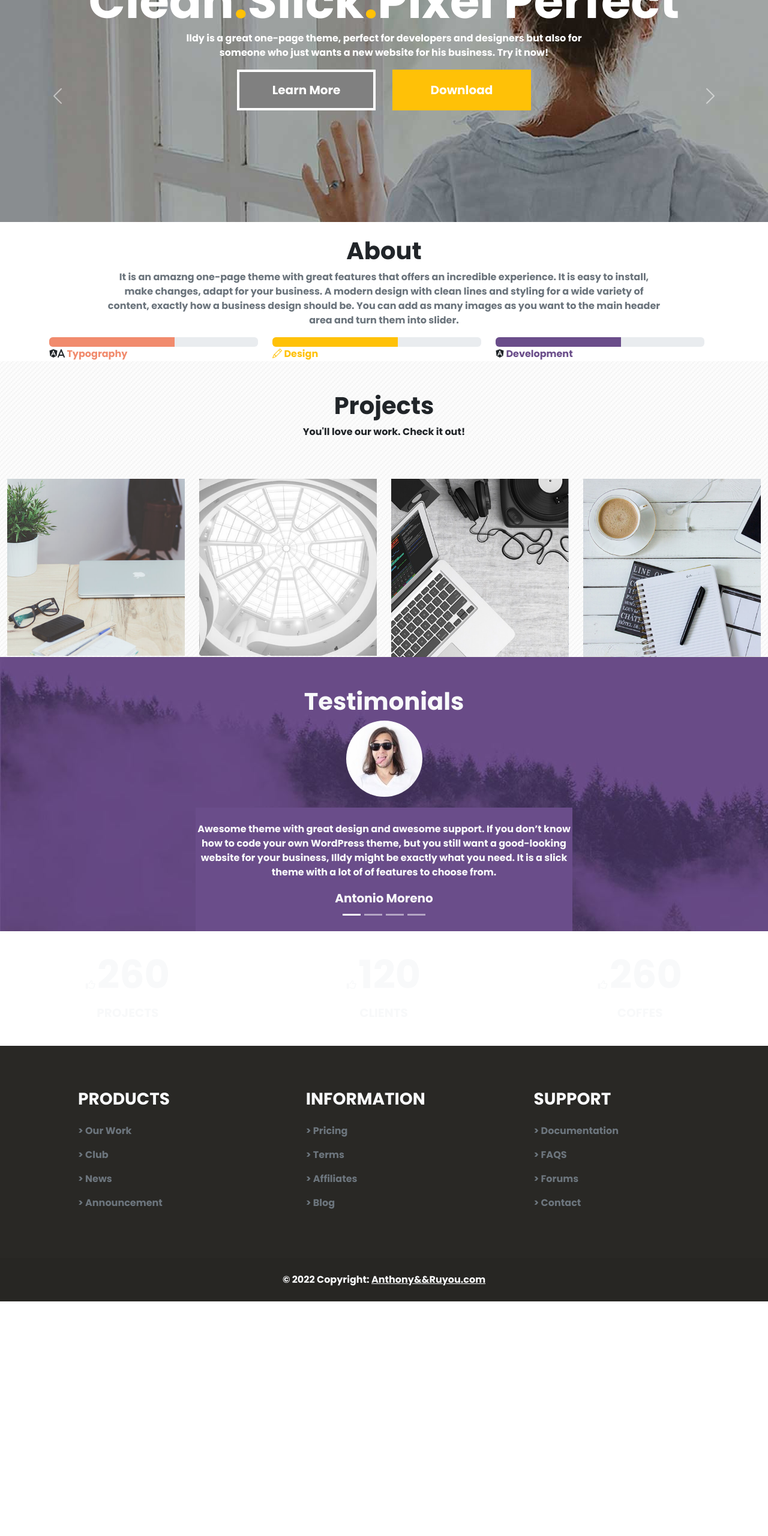
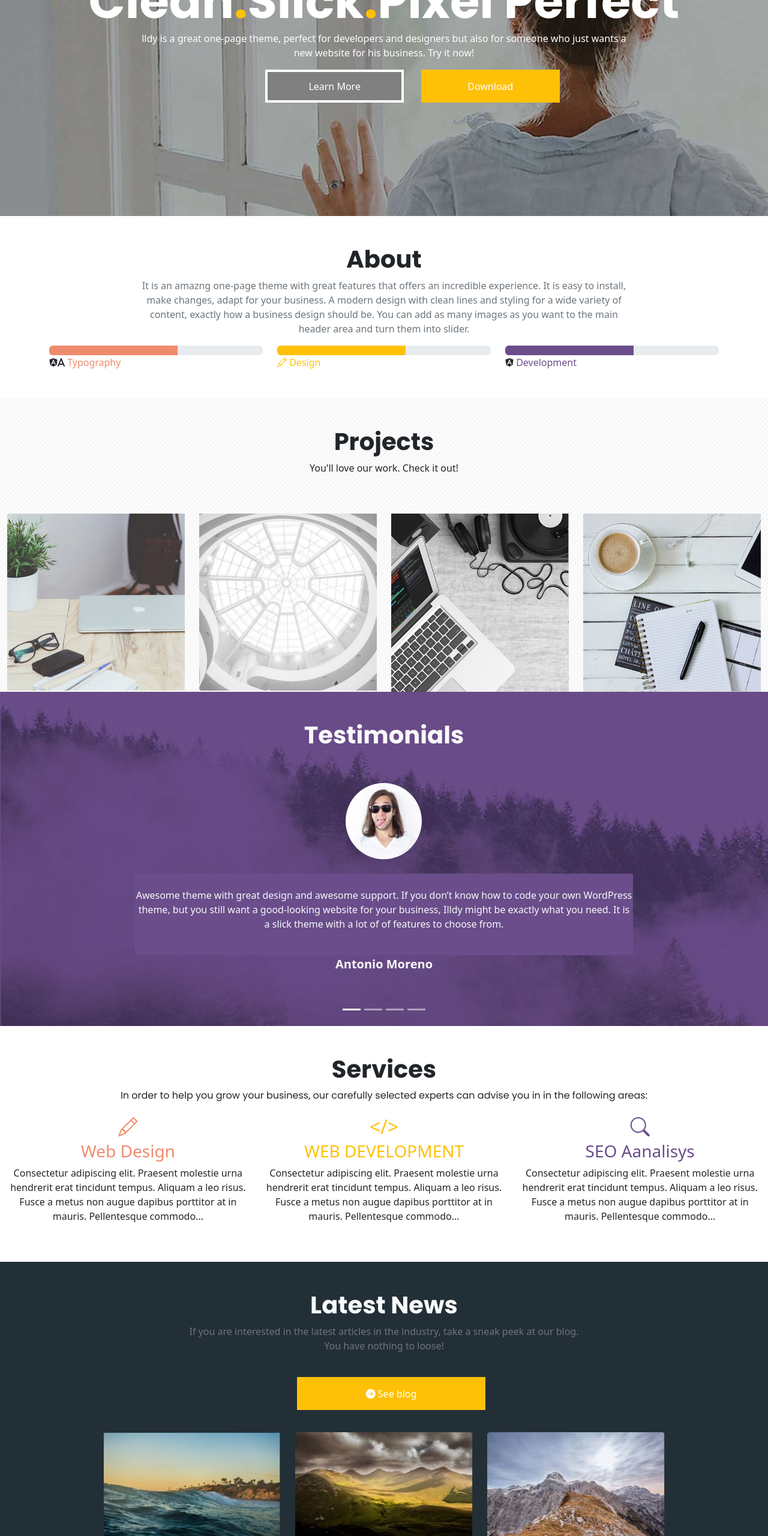
Before and after one commit to anthonyy2711/M09-PROYECT-2, a plain HTML site: page index.html in a window 1280 px wide. Shown: the part 240-2800 px from the top of the page at 60% size. Before the commit the page ends 2409 px from the top, so only its background shows below. Drawn offline with nearby package versions, Linux system fonts and the light colour scheme.

Commit message:
services, latest news hecho; cosas arregladas

```diff
--- a/css/style.css
+++ b/css/style.css
@@ -11,21 +11,24 @@
     font-style: normal;
     font-weight: normal;
 }
+a:hover{
+    color: #6a4d8a;
+}
 
-body{
-    font-family: 'Poppins-Bold';
-}
 /*------*/
-.carousel {
-	width: 50%;
-	margin: 0 auto;
-}
-.carousel .img-box {
-	width: 145px;
-	height: 145px;
-	margin: 0 auto;
-	border-radius: 50%;
-}
+
+h1{
+    font-family: 'Poppins-Bold'
+};
+h2{
+    font-family: 'Poppins-Bold'
+};
+h3{
+    font-family: 'Poppins-Bold'
+};
+h4{
+    font-family: 'Poppins-Bold'
+};
 
 .nav-link:hover{
     color: #ffc107;
--- a/index.html
+++ b/index.html
@@ -18,7 +18,7 @@
         <header class="bg-image" style="background-image: url(/img/front-page-header.jpg);">
                 <div class="container ">
                     <div class="row">
-                            <nav class="navbar navbar-expand-lg bg-light bg-opacity-25 fixed-top">
+                            <nav class="navbar navbar-expand-lg bg-light bg-opacity-25 fixed-top ">
                               <a class="navbar-brand ms-5" href="#"><img src="/img/cropped-footer-logo-1.png" alt=""></a>
                                   <button class="navbar-toggler bg-light" type="button" data-bs-toggle="collapse" data-bs-target="#navbarSupportedContent" aria-controls="navbarSupportedContent" aria-expanded="false" aria-label="Toggle navigation">
                                     <span class="navbar-toggler-icon"></span>
@@ -58,7 +58,7 @@
             <!---->
             <!---->
               <div class="container text-center">
-                <div class="row">
+                <div class="row justify-content-center">
                     <div class="col-12" style="height: 200px;">
 
                     </div>
@@ -70,13 +70,13 @@
 
                     </div>
                     <div class=""></div>
-                    <div class="col-md-8 offset-md-2 ">
+                    <div class="col-9">
                       <p class="text-white">lldy is a great one-page theme, perfect for developers and designers but also for someone who just wants
                         a new website for his business. Try it now!</p>
                     </div>
                     <div class="col-md-10 offset-md-1 ">
-                      <button type="button" class="btn btn-light btn-lg text-white">Learn More</button>
-                      <button type="button" class="btn btn-warning btn-lg btn-hover-primary text-white ms-4">Download</button>
+                      <button type="button" class="btn btn-light  text-white">Learn More</button>
+                      <button type="button" class="btn btn-warning  btn-hover-primary text-white ms-4">Download</button>
                     </div>
                     <div class="col-12" style="height: 200px;">
 
@@ -84,21 +84,18 @@
                 </div>
 
               </div>
-              <!---->
         </header>
+        <!--ABOUT-->
         <div class="container text-center">
-          <br>
-          <div class="row">
-            <h3 class="fs-1 fw-bold">About</h3>
-            <div class="col-md-10 offset-md-1">
+          <div class="row justify-content-center mb-5 mt-5">
+            <h1 class="fs-1 fw-bold">About</h1>
+            <div class="col-9">
               <p class="text-secondary">
                 It is an amazng one-page theme with great features that offers an incredible experience. It is easy to install, make changes, adapt for your
                 business. A modern design with clean lines and styling for a wide variety of content, exactly how a business design should be. You can add
                 as many images as you want to the main header area and turn them into slider.
               </p>
             </div>
-
-            <div class="row">
               <div></div>
               <div class="col-12 col-md-4 text-start">
                 <div class="progress" style="width:100%; position: relative;" >
@@ -127,22 +124,15 @@
                 <i class='fab fa-angular '></i>
                 <span class="" style="color: rgb(106, 77, 138);">Development</span>
               </div>
-            </div>
-
           <br>
-
         </div>
         </div>
         <!---->
         <div class="container-fluid text-center" style="background-image: url(/img/bg.JPG)">
-          <div class="row">
-            <div class="col-12" style="height: 50px;">
-            </div>
-            <div class="col-12">
-              <h3 class="fs-1 fw-bold">Projects</h3>
+          <div class="row justify-content-center ">
+            <div class="col-12 mb-5 mt-5">
+              <h1 class="fs-1 fw-bold">Projects</h1>
               <p>You'll love our work. Check it out!</p>
-            </div>
-            <div class="col-12" style="height: 50px;">
             </div>
             <div class="col-6 col-md-3">
               <a href="">
@@ -169,37 +159,21 @@
         </div>
         <!---->
         <div class="container-fluid text-center text-light" style="background-image: url(/img/bg-testimonials.JPG)">
-          <div class="row ">
-            <div class="col-12" style="height: 50px;">
+          <div class="row justify-content-center ">
+            <div class="col-12 mb-5 mt-5">
+              <h1 class="fs-1 fw-bold">Testimonials</h1>
             </div>
-            <div class="col-12">
-              <h3 class="fs-1 fw-bold">Testimonials</h3>
-            </div>
-            <div class="col-12">
+            <div class="col-8">
               <div id="carouselExampleCaptions" class="carousel slide" data-bs-ride="false">
                 <div class="carousel-indicators">
                   <button type="button" data-bs-target="#carouselExampleCaptions" data-bs-slide-to="0" class="active" aria-current="true" aria-label="Slide 1"></button>
                   <button type="button" data-bs-target="#carouselExampleCaptions" data-bs-slide-to="1" aria-label="Slide 2"></button>
                   <button type="button" data-bs-target="#carouselExampleCaptions" data-bs-slide-to="2" aria-label="Slide 3"></button>
-                  <button type="button" data-bs-target="#carouselExampleCaptions" data-bs-slide-to="2" aria-label="Slide 4"></button>
+                  <button type="button" data-bs-target="#carouselExampleCaptions" data-bs-slide-to="3" aria-label="Slide 4"></button>
                 </div>
                 <div class="carousel-inner ">
-                  <div class="carousel-item active" class="carousel-item active" data-bs-interval="10000">
-                    <div class="img-box"><img src="/img/mike-muller.jpg" class="rounded-circle" alt=""></div>
-                      <div style="background-color: rgb(106, 77, 138);">
-                        <br>
-                        <p >Awesome theme with great design and awesome support. If you don’t know how to code your own WordPress theme, but you still
-                          want a good-looking website for your business, Illdy might be exactly what you need. It is a slick theme with a lot of of features to
-                          choose from.
-                        </p>
-                        <p class="fw-bold fs-5">Antonio Moreno</p>
-                        <br>
-                      </div>
-                    </div>
-
-                  </div>
-                  <div class="carousel-item" class="carousel-item active" data-bs-interval="10000">
-                    <div class="img-box"><img src="/img/jhon-doe.jpg" class="rounded-circle" alt=""></div>
+                  <div class="carousel-item active mb-5" data-bs-interval="10000">
+                    <div class="mb-4"><img src="/img/mike-muller.jpg" class="rounded-circle" alt=""></div>
                       <div style="background-color: rgb(106, 77, 138);">
                         <br>
                         <p >Awesome theme with great design and awesome support. If you don’t know how to code your own WordPress theme, but you still
@@ -208,12 +182,24 @@
                         </p>
                         <br>
                       </div>
-
+                      <p class="fw-bold fs-5">Antonio Moreno</p>
+                      <br>
+                    </div>
+                    <div class="carousel-item mb-5"data-bs-interval="10000">
+                      <div class="mb-4"><img src="/img/jhon-doe.jpg" class="rounded-circle" alt=""></div>
+                        <div style="background-color: rgb(106, 77, 138);">
+                          <br>
+                          <p >Awesome theme with great design and awesome support. If you don’t know how to code your own WordPress theme, but you still
+                            want a good-looking website for your business, Illdy might be exactly what you need. It is a slick theme with a lot of of features to
+                            choose from.
+                          </p>
+                          <br>
+                        </div>
                         <p class="fw-bold fs-5">Jhon Doe </p>
                         <br>
                     </div>
-                  <div class="carousel-item" class="carousel-item active" data-bs-interval="10000">
-                    <div class="img-box"><img src="/img/aigars-silkalns.jpg" class="rounded-circle" alt=""></div>
+                    <div class="carousel-item mb-5" data-bs-interval="10000">
+                      <div class="mb-4"><img src="/img/aigars-silkalns.jpg" class="rounded-circle" alt=""></div>
                         <div style="background-color: rgb(106, 77, 138);">
                           <br>
                           <p >Awesome theme with great design and awesome support. If you don’t know how to code your own WordPress theme, but you still
@@ -226,18 +212,98 @@
                         <br>
                     </div>
                   </div>
-                <button class="carousel-control-prev" type="button" data-bs-target="#carouselExampleCaptions" data-bs-slide="prev">
-                  <span class="carousel-control-prev-icon" aria-hidden="true"></span>
-                  <span class="visually-hidden">Previous</span>
-                </button>
-                <button class="carousel-control-next" type="button" data-bs-target="#carouselExampleCaptions" data-bs-slide="next">
-                  <span class="carousel-control-next-icon" aria-hidden="true"></span>
-                  <span class="visually-hidden">Next</span>
-                </button>
                 </div>
               </div>
             </div>
           </div>
+        </div>
+        <!--SERVICES-->
+        <div class="container-fluid text-center">
+          <div class="row justify-content-center">
+            <div class="mt-5">
+              <h1>Services</h1>
+              <p style="font-family: 'Poppins';">In order to help you grow your business, our carefully selected experts can advise you
+              in in the following areas:
+              </p>
+            </div>
+            <div class="col-12 col-md-4">
+              <span style="color: rgb(241, 139, 109);"><i class="bi bi-pencil fs-2"></i></span>
+              <h3 style="color: rgb(241, 139, 109);">Web Design</h3>
+              <p>Consectetur adipiscing elit. Praesent molestie urna hendrerit erat tincidunt tempus.
+                Aliquam a leo risus. Fusce a metus non augue dapibus porttitor at in mauris. Pellentesque commodo...
+              </p>
+            </div>
+            <div class="col-12 col-md-4">
+              <span class="fs-2 text-warning">&lt/&gt</span>
+              <h3 class="text-warning">WEB DEVELOPMENT</h3>
+              <p>Consectetur adipiscing elit. Praesent molestie urna hendrerit erat tincidunt tempus.
+                Aliquam a leo risus. Fusce a metus non augue dapibus porttitor at in mauris. Pellentesque commodo...
+              </p>
+            </div>
+            <div class="col-12 col-md-4 mb-5">
+              <span style="color: rgb(106, 77, 138);"><i class="bi bi-search fs-2"></i></span>
+              <h3 style="color: rgb(106, 77, 138);">SEO Aanalisys</h3>
+              <p>Consectetur adipiscing elit. Praesent molestie urna hendrerit erat tincidunt tempus.
+                Aliquam a leo risus. Fusce a metus non augue dapibus porttitor at in mauris. Pellentesque commodo...
+              </p>
+            </div>
+          </div>
+        </div>
+        <!--LATEST NEWS-->
+        <div class="container-fluid text-start" style="background-color: #222f36;">
+          <div class="row justify-content-center">
+            <div class="text-center mt-5">
+              <h1 class="text-light">Latest News</h1>
+              <p class="text-secondary">If you are interested in the latest articles in the industry,
+                take a sneak peek at our blog. <br>You have nothing to loose!
+              </p>
+              <br>
+            </div>
+              <div class="text-center">
+                <button type="button" class="btn btn-warning btn-hover-primary text-white ms-4">
+                  <i class="bi bi-arrow-right-circle-fill"></i> See blog
+                </button>
+              </div>
+              <div class="col-12 col-md-6 col-lg-3 mt-5 ">
+                <div class="card border-0" style="width: auto;">
+                  <img src="/img/new1.JPG" class="card-img-top" alt="...">
+                  <div class="card-body">
+                    <h5 class="card-title">We Have Made Illdy Theme SEO Friendly</h5>
+                    <p class="card-text">Illdy One Page WordPress theme is fully SEO friendly and is ready to help you to achieve the highest rankings…</p>
+                    <a href="#" style="text-decoration: none;" class="text-warning">
+                      <i class="bi bi-arrow-right-circle-fill"></i> Read more
+                    </a>
+                  </div>
+                </div>
+              </div>
+              <div class="col-12 col-md-6 col-lg-3 mt-5 ">
+                <div class="card border-0" style="width: auto;">
+                  <img src="/img/new2.JPG" class="card-img-top" alt="...">
+                  <div class="card-body">
+                    <h5 class="card-title">Stunning One Page WordPress Theme For Masses</h5>
+                    <p class="card-text">This theme is not just free, it is free for private and commercial use since it is licensed under GPL…</p>
+                    <a href="#" style="text-decoration: none;" class="text-warning">
+                      <i class="bi bi-arrow-right-circle-fill"></i> Read more
+                    </a>
+                  </div>
+                </div>
+              </div>
+              <div class="col-12 col-md-6 col-lg-3 mt-5">
+                <div class="card border-0" style="width: auto;">
+                  <img src="/img/new3.JPG" class="card-img-top" alt="...">
+                  <div class="card-body">
+                    <h5 class="card-title">Hello world!</h5>
+                    <p class="card-text">Welcome to colorlib.com. This is our first post around Illdy WordPress theme. Now show that you can make out of it.…</p>
+                    <a href="#" style="text-decoration: none;" class="text-warning">
+                      <i class="bi bi-arrow-right-circle-fill"></i> Read more
+                    </a>
+                  </div>
+                </div>
+              </div>
+
+          </div>
+        </div>
+        <!--COUNTER-->
         <div class="container-fluid text-center text-light" style="background-image: url(/img/front-page-counter.jpg)">
           <br>
           <div class="row">
```
Also changed, not shown: img/new1.JPG (added), img/new2.JPG (added), img/new3.JPG (added). Lines whose indentation alone changed are shown as unchanged.
